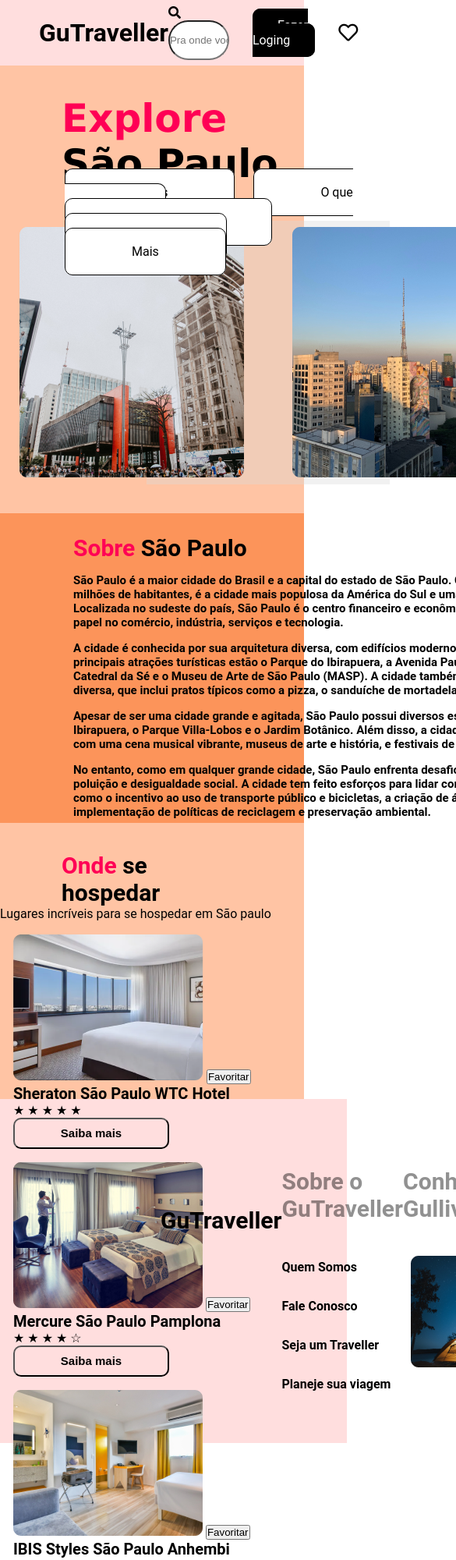
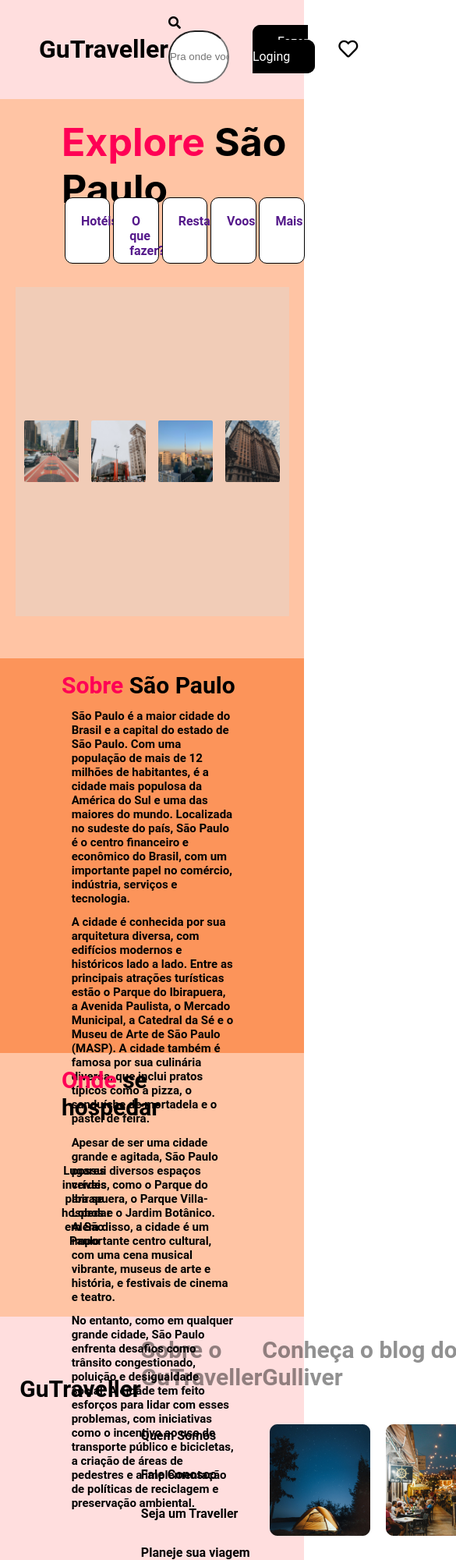
Before and after one commit to lucasgomesoficial/grupo09-fiap, a plain HTML site: page explore.html in a window 390 px wide. Shown: the top 2000 px of the page at 78% size, 585 px wide, since content can reach past the window. Drawn offline with Linux system fonts and the light colour scheme; files whose address does not match are found by name.

Commit message:
feature: Trabalhando na Responsividade

```diff
--- a/css/explore.css
+++ b/css/explore.css
@@ -64,8 +64,8 @@ a {
 /* Cabeçalho */
 .header-page {
     background-color: var(--color-primary100);
-    width: 100vw;
-    height: 10vh;
+    width: auto;
+    height: 15vh;
     display: flex;
     align-items: center;
     justify-content: space-between;
@@ -74,7 +74,7 @@ a {
 
 .input-buscar {
     width: 20vw;
-    height: 6vh;
+    height: 8vh;
     border-radius: var(--border-radius-large);
 }
 
@@ -89,7 +89,6 @@ a {
 }
 
 .btn-login {
-    height: 45px;
     padding: 10px 30px;
     border-radius: var(--border-radius-small);
     background-color: var(--color-dark);
@@ -111,16 +110,16 @@ a {
 
 /* explore sp*/
 .exploresp {
-    width: 100vw;
-    min-height: 68vh;
+    width: auto;
+    min-height: 85vh;
     background-color: #FFC4A4;
 }
 
 .exploresp h2 {
     position: absolute;
     left: 79px;
-    top: 123px;
-    font-family: 'Lucida Sans', 'Lucida Sans Regular', 'Lucida Grande', 'Lucida Sans Unicode', Geneva, Verdana, sans-serif;
+    top: 18vh;
+    font-family: var(--font-family);
     font-weight: var(--font-weight-bold);
     font-size: 50px;
     color: var(--color-dark);
@@ -134,56 +133,64 @@ a {
 
 .menu-sp {
     /* Adicionar Icones no Menu */
-    width: 100vw;
-    height: 20vh;
+    width: auto;
+    height: 25vh;
     margin-bottom: 30px;
+    /* border: 2px solid; */
+    display: flex;
 }
 
 .btn-menu {
-    width: 210px;
-    height: 84px;
+    width: 15vw;
+    height: 10vh;
     background-color: var(--color-light);
     border: 1px solid var(--color-dark);
     border-radius: var(--border-radius-small);
-    box-sizing: border-box;
+    /* box-sizing: border-box; */
     position: relative;
-    left: 83px;
-    top: 153px;
-    padding: 20px 85px;
+    left: 79px;
+    top: 15vh;
+    padding: 20px;
     color: var(--color-dark);
-    margin-right: 20px;
-
+    text-align: center;
+    text-decoration: solid;
+    font-weight: var(--font-weight-bold);
+    /* justify-content: center; */
+    /* align-items: center; */
+    margin: 0 0 0 1vw;
 }
 
 .galeriasp {
-    width: 80vw;
-    height: 40vh;
+    width: 90vw;
+    height: 50vh;
     display: flex;
     justify-content: center;
     align-items: center;
     flex-wrap: no-wrap;
-    margin: 0 188px;
+    margin: auto;
     background-color: #D9D9D95C;
+    /* border: 2px solid; */
 }
 
 .galeriasp img {
-    margin: 31px;
-    max-width: 100%;
+    margin: 2vw;
+    width: 18vw;
 }
 
 /* Fim explore sp*/
 
 /* Sobre SP */
 .sobre-sp {
-    height: 47vh;
+    width: auto;
+    height: 60vh;
     background-color: var(--color-secondary);
 }
 
 .sobre-sp div {
-    width: 760px;
-    height: 420px;
+    width: 60vw;
+    height: 55vh;
     margin-left: 79px;
-    padding-top: 27px;
+    padding-top: 2vh;
     /* border: 2px solid; */
 }
 
@@ -195,17 +202,15 @@ a {
 }
 
 .sobre-sp h2 {
-    top: 123px;
     font-weight: var(--font-weight-bold);
     font-size: var(--h2-font-size);
     color: var(--color-dark);
-    margin: 0 15px;
 }
 
 .sobre-sp p {
     font-size: var(--p-font-size-large);
     font-weight: var(--font-weight-medium);
-    margin: 15px;
+    margin: 1.5vh;
 }
 
 /* Fim Sobre SP */
@@ -213,68 +218,37 @@ a {
 /* Onde Hospedar */
 
 .onde-hospedar {
-    width: 100vw;
-    height: 42vh;
+    width: auto;
+    height: 40vh;
     background-color: #FFC4A4;
 }
 
 .onde-hospedar h2 {
-    top: 123px;
     font-weight: var(--font-weight-bold);
     font-size: var(--h2-font-size);
     color: var(--color-dark);
     margin: 0 79px;
-    padding-top: 37px;
+    padding-top: 2vh;
 }
 
-/* .carousel-slide {} */
-
-.hotel-name {
-    font-size: var(--h3-font-size);
+.onde-hospedar p {
+    width: 15vw;
+    margin: 55px 79px;
+    text-align: center;
+    font-size: var(--p-font-size-large);
     font-weight: var(--font-weight-medium);
-}
-
-#hotel-carousel .carousel-inner {
-    display: flex;
-    flex-wrap: nowrap;
-}
-
-#hotel-carousel .carousel-item {
-    flex-basis: 20%;
-    margin: 17px;
-}
-
-@media (max-width: 767px) {
-
-    /* Para dispositivos móveis, alterne o display para block e defina a largura dos itens para 100% */
-    #hotel-carousel .carousel-inner {
-        display: block;
-    }
-
-    #hotel-carousel .carousel-item {
-        flex-basis: 100%;
-        margin-right: 0;
-    }
-}
-
-.btn-primary-more-info-btn {
-    width: 200px;
-    height: 40px;
-    border-radius: 10px;
-    font-size: 15px;
-    font-weight: 700;
-    background-color: transparent;
+    /* border: 2px solid; */
 }
 
 /* Fim Onde Hospedar */
 
 /* Footer */
 .footer {
-    width: 100%;
+    width: auto;
     display: flex;
     justify-content: space-around;
     background-color: var(--color-primary100);
-    padding: 88px 239px 50px 206px;
+    padding: 3vh;
 }
 
 .footer-itens {
--- a/explore.html
+++ b/explore.html
@@ -35,16 +35,14 @@
 
     <!--Explore SP e botoes-->
     <section class="exploresp">
-
         <h2 class="title-explore"><span class="title-span">Explore</span> São Paulo</h2>
         <div class="menu-sp">
-            <a href="" class="btn-menu">Hotéis</a>
-            <a href="" class="btn-menu">O que fazer?</a>
-            <a href="" class="btn-menu">Restaurantes</a>
-            <a href="" class="btn-menu">Voos</a>
-            <a href="" class="btn-menu">Mais</a>
+            <div class="btn-menu"><a href="">Hotéis</a></div>
+            <div class="btn-menu"><a href="">O que fazer?</a></div>
+            <div class="btn-menu"><a href="">Restaurantes</a></div>
+            <div class="btn-menu"><a href="">Voos</a></div>
+            <div class="btn-menu"><a href="">Mais</a></div>
         </div>
-
         <div class="galeriasp">
             <img src="./images/galeria-sp/pexels-derick-oliveira-de-lemos-13559247 1.png" alt="">
             <img src="./images/galeria-sp/pexels-eduardo-dutra-3044565 (1) 1.png" alt="">
@@ -97,82 +95,9 @@
     <!-- Onde Hospedar -->
     <section class="onde-hospedar">
         <h2 class="title-explore"><span class="title-sobre-span">Onde</span> se hospedar</h2>
-        <p>Lugares incríveis para se hospedar em São paulo </p>
+        <p>Lugares incríveis para se hospedar em São Paulo</p>
 
-        <div id="hotel-carousel" class="carousel-slide" data-bs-ride="carousel">
-            <div class="carousel-inner">
-                <div class="carousel-item active">
-                    <div class="hotel">
-                        <img src="./images/onde-hospedar/Sheraton-1.png" alt="">
-                        <button class="btn-outline-primary favorite-btn">Favoritar</button>
-                        <h3 class="hotel-name">Sheraton São Paulo WTC Hotel</h3>
-                        <div class="rating">
-                            <span class="star">&#9733;</span>
-                            <span class="star">&#9733;</span>
-                            <span class="star">&#9733;</span>
-                            <span class="star">&#9733;</span>
-                            <span class="star">&#9733;</span>
-                        </div>
-                        <button class="btn-primary-more-info-btn">Saiba mais</button>
-                    </div>
-                </div>
-                <div class="carousel-item">
-                    <div class="hotel">
-                        <img src="./images/onde-hospedar/mercury.png" alt="">
-                        <button class="btn-outline-primary favorite-btn">Favoritar</button>
-                        <h3 class="hotel-name">Mercure São Paulo Pamplona</h3>
-                        <div class="rating">
-                            <span class="star">&#9733;</span>
-                            <span class="star">&#9733;</span>
-                            <span class="star">&#9733;</span>
-                            <span class="star">&#9733;</span>
-                            <span class="star-empty">&#9734;</span>
-                        </div>
-                        <button class="btn-primary-more-info-btn">Saiba mais</button>
-                    </div>
-                </div>
-                <div class="carousel-item">
-                    <div class="hotel">
-                        <img src="./images/onde-hospedar/ibis2 1.png" alt="">
-                        <button class="btn-outline-primary favorite-btn">Favoritar</button>
-                        <h3 class="hotel-name">IBIS Styles São Paulo Anhembi</h3>
-                        <div class="rating">
-                            <span class="star">&#9733;</span>
-                            <span class="star">&#9733;</span>
-                            <span class="star">&#9733;</span>
-                            <span class="star-empty">&#9734;</span>
-                            <span class="star-empty">&#9734;</span>
-                        </div>
-                        <button class="btn-primary-more-info-btn">Saiba mais</button>
-                    </div>
-                </div>
-                <div class="carousel-item">
-                    <div class="hotel">
-                        <img src="./images/onde-hospedar/Golden Paulista.png" alt="">
-                        <button class="btn-outline-primary favorite-btn">Favoritar</button>
-                        <h3 class="hotel-name">Golden Tulip Paulista Plaza</h3>
-                        <div class="rating">
-                            <span class="star">&#9733;</span>
-                            <span class="star">&#9733;</span>
-                            <span class="star">&#9733;</span>
-                            <span class="star-empty">&#9734;</span>
-                            <span class="star-empty">&#9734;</span>
-                        </div>
-                        <button class="btn-primary-more-info-btn">Saiba mais</button>
-                    </div>
-                </div>
-                <div class="carousel-item">
-                    <div class="hotel">
-                        <img src="./images/onde-hospedar/Sheraton.png" alt="">
-                        <button class="btn-outline-primary favorite-btn">Favoritar</button>
-                        <h3 class="hotel-name">Renaissance Sao Paulo Hotel</h3>
-                        <div class="rating">
-                            <span class="star">&#9733;</span>
-                            <span class="star">&#9733;</span>
-                            <span class="star">&#9733;</span>
-                        </div>
-                        <button class="btn-primary-more-info-btn">Saiba mais</button>
-                    </div>
+
     </section>
     <!-- FimOnde Hospedar -->
 
```
